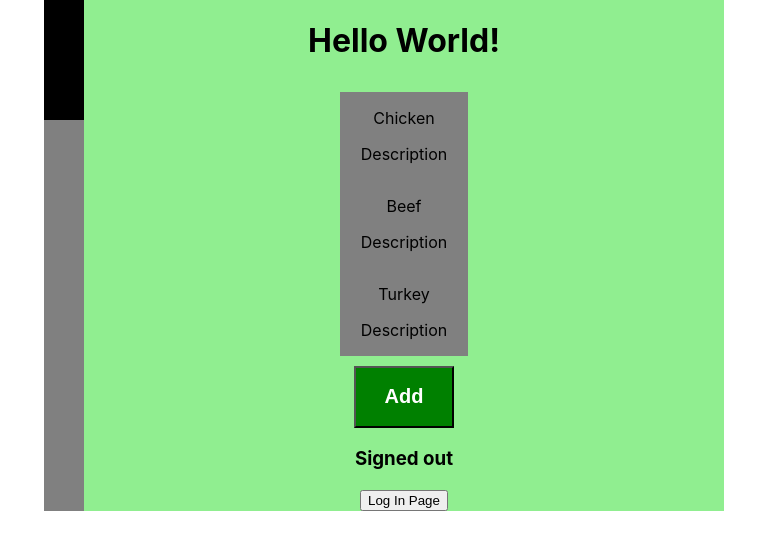
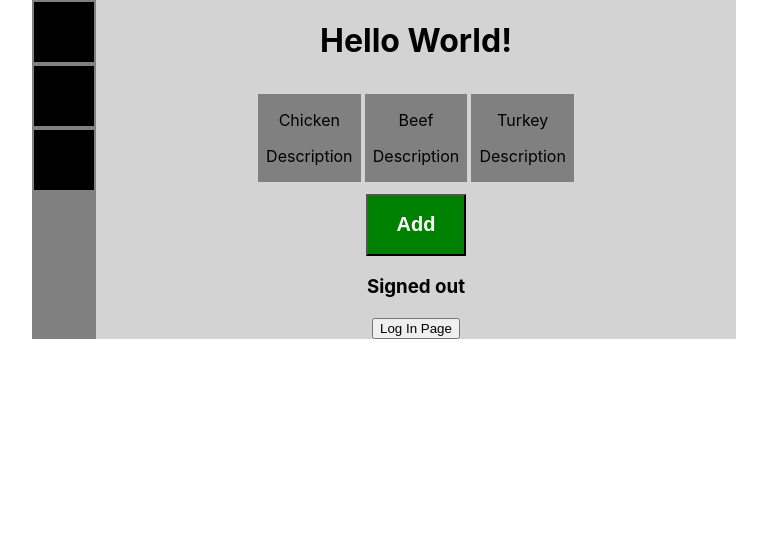
Before and after one commit to zach-habib/Biteful, a React (Create React App) app: page / in a window 1280 px wide. Shown: the top 550 px of the page, without its empty margins (256-1023 px from the left). Built offline with nearby package versions, Linux system fonts and the light colour scheme; no server answers.

Commit message:
styling on home page

```diff
--- a/src/App.css
+++ b/src/App.css
@@ -10,7 +10,7 @@
 
 .content {
   width: 50%;
-  background: lightgreen;
+  background: lightgray;
 }
 
 .sidebar {
@@ -20,8 +20,9 @@
 }
 
 .sidebarItem {
-  width: 40px;
-  height: 40px;
+  width: 60px;
+  height: 60px;
+  margin: 2px;
   background: black;
 }
 
@@ -30,13 +31,15 @@
   width: 50%;
   padding: 10px;
   display: flex;
-  flex-direction: column;
+  flex-direction: row;
+  justify-content: flex-start
 }
 
 .recipeItem {
-  margin: 0 auto;
+  margin: 2px;
   background: gray;
   width: 40%;
+  height: 40%;
 }
 
 .App-header {
```
Also changed, not shown: src/components/Sidebar/SidebarItem.js (line endings or trailing spaces).
